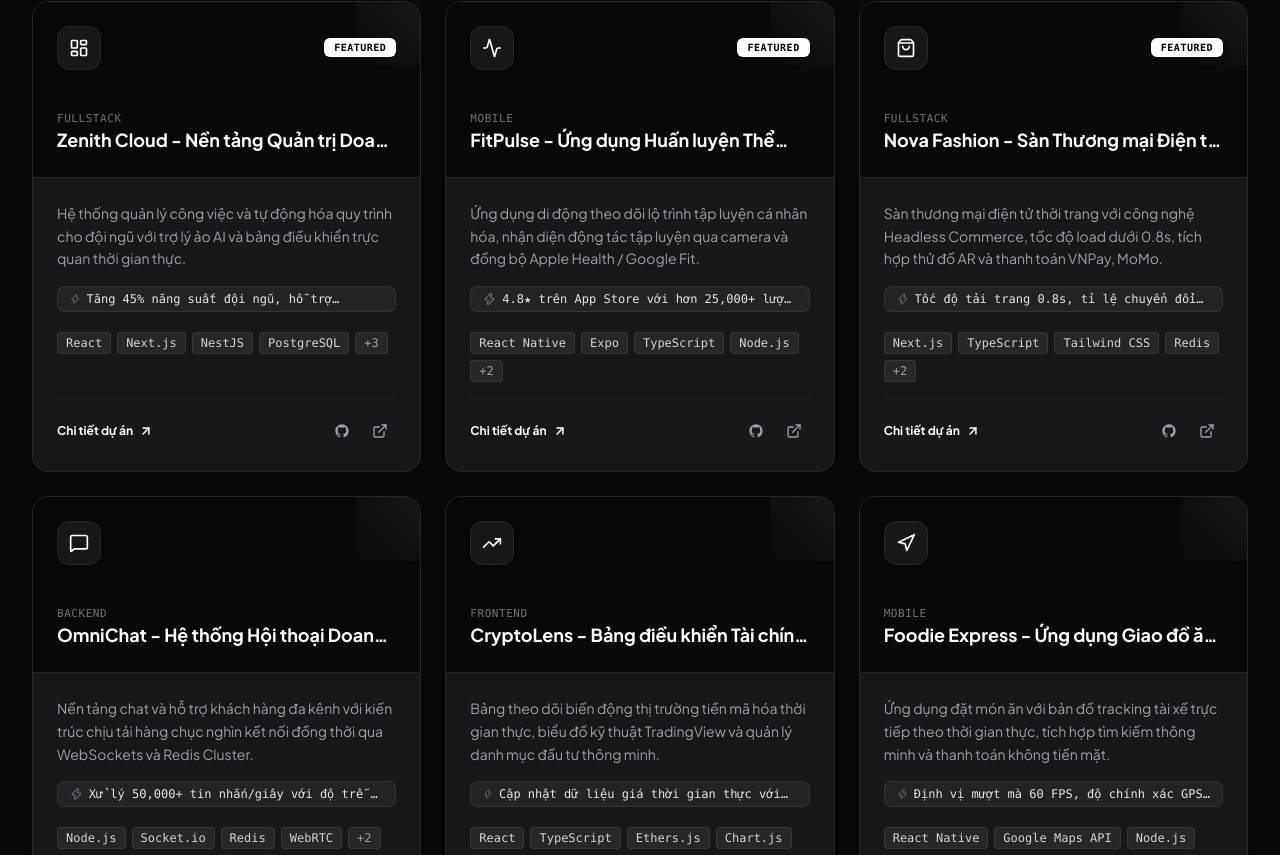
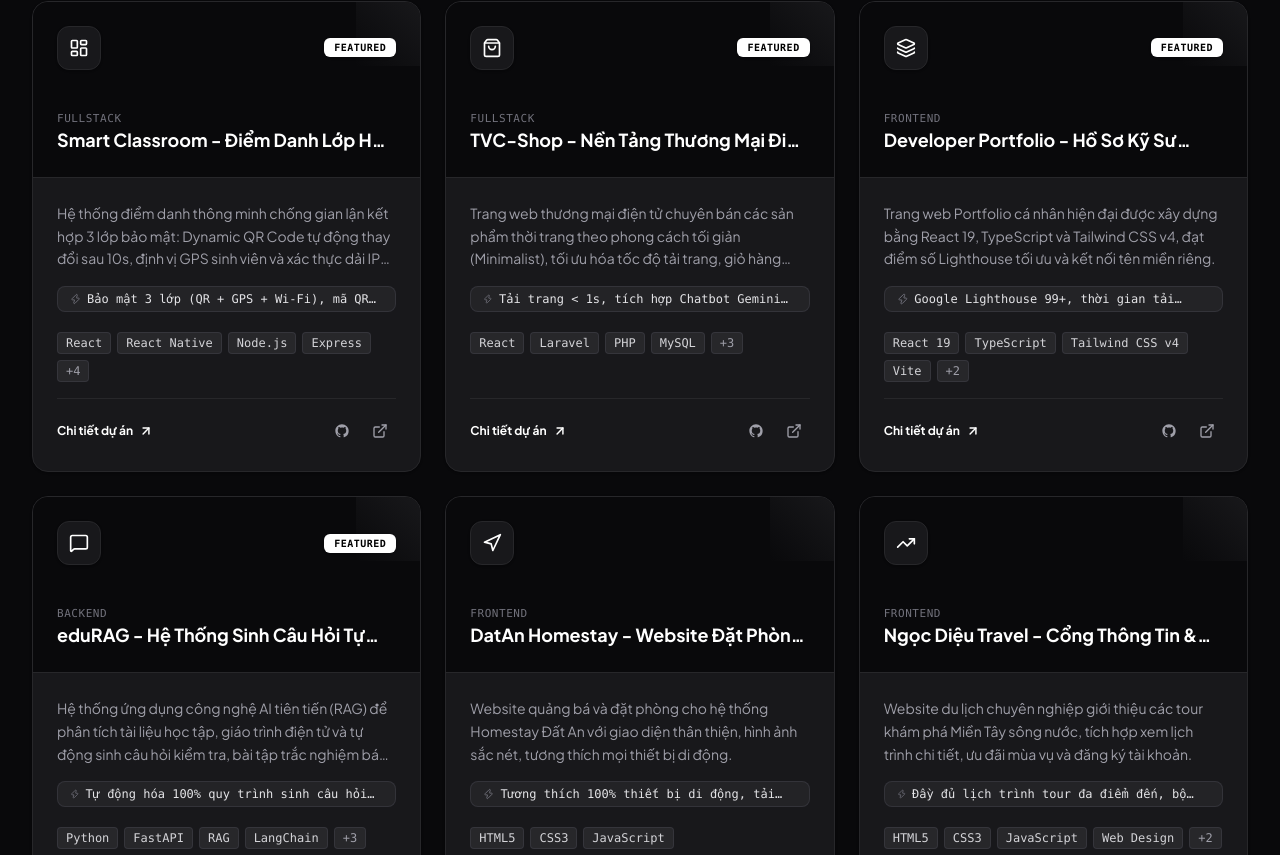
Before and after one commit to vancuong2k4/portfolio, a React (Vite) app: page / in a window 1280 px wide. Shown: the part 4245-5100 px from the top of the page. Built offline with nearby package versions, Linux system fonts and the light colour scheme.

Commit message:
feat: replace mock projects with real GitHub repositories and add source code & live demo links

```diff
--- a/src/components/ProjectModal.tsx
+++ b/src/components/ProjectModal.tsx
@@ -141,7 +141,7 @@
                 className="flex items-center gap-2 px-5 py-2.5 rounded-xl font-bold text-xs text-zinc-800 dark:text-zinc-200 bg-zinc-100 dark:bg-zinc-900 hover:bg-zinc-200 dark:hover:bg-zinc-800 transition-colors border border-zinc-200 dark:border-zinc-800"
               >
                 <GithubIcon className="w-4 h-4" />
-                <span>Source Code</span>
+                <span>Xem Source Code</span>
               </a>
             )}
 
--- a/src/data/portfolioData.ts
+++ b/src/data/portfolioData.ts
@@ -70,159 +70,159 @@
 
 export const projectsData: Project[] = [
   {
-    id: "zenith-saas",
-    title: "Zenith Cloud - Nền tảng Quản trị Doanh nghiệp AI",
+    id: "smart-classroom",
+    title: "Smart Classroom - Điểm Danh Lớp Học Thông Minh",
     category: "fullstack",
-    subtitle: "SaaS Platform với AI Analytics & Real-time Collaboration",
-    description: "Hệ thống quản lý công việc và tự động hóa quy trình cho đội ngũ với trợ lý ảo AI và bảng điều khiển trực quan thời gian thực.",
-    fullDescription: "Zenith Cloud là nền tảng quản trị công việc toàn diện theo kiến trúc Micro-frontend kết hợp Backend NestJS và PostgreSQL. Tích hợp AI phân tích năng suất, realtime collaborative board qua WebSocket và thanh toán Stripe đa tiền tệ.",
-    tags: ["React", "Next.js", "NestJS", "PostgreSQL", "Tailwind CSS", "OpenAI API", "Docker"],
-    metrics: "Tăng 45% năng suất đội ngũ, hỗ trợ 10,000+ active users",
-    liveUrl: "https://example.com/demo-zenith",
-    githubUrl: "https://github.com/your-username/zenith-cloud",
+    subtitle: "Hệ thống điểm danh chống gian lận đa lớp: Dynamic QR, GPS Location & Wi-Fi IP",
+    description: "Hệ thống điểm danh thông minh chống gian lận kết hợp 3 lớp bảo mật: Dynamic QR Code tự động thay đổi sau 10s, định vị GPS sinh viên và xác thực dải IP Wi-Fi giảng đường.",
+    fullDescription: "Dự án Monorepo gồm Backend RESTful API (Node.js/Express, PostgreSQL, PostGIS, Redis), Web Dashboard cho Giảng viên & Quản trị viên (React, Vite, Tailwind CSS) và Mobile App cho Sinh viên quét mã QR (React Native). Hệ thống sử dụng PostGIS tính toán tọa độ GPS trong bán kính 50m, Redis lưu mã QR Token với TTL 10 giây và Docker Compose giúp đóng gói triển khai toàn bộ dịch vụ.",
+    tags: ["React", "React Native", "Node.js", "Express", "PostgreSQL", "PostGIS", "Redis", "Docker"],
+    metrics: "Bảo mật 3 lớp (QR + GPS + Wi-Fi), mã QR động 10s/lần",
+    liveUrl: "https://github.com/vancuong2k4/Smart-Classroom-Management-System#readme",
+    githubUrl: "https://github.com/vancuong2k4/Smart-Classroom-Management-System",
     featured: true,
     gradient: "from-blue-600 via-indigo-600 to-violet-600",
     iconName: "LayoutDashboard",
     features: [
-      "Bảng điều khiển Kanban thời gian thực với drag-and-drop mượt mà",
-      "Trợ lý AI tự động tóm tắt cuộc họp và phân công nhiệm vụ",
-      "Hệ thống phân quyền RBAC đa cấp độ (Admin, Manager, Member)",
-      "Tích hợp cổng thanh toán Stripe và webhook tự động kích hoạt tài khoản"
+      "Dynamic QR Code thời gian thực với Redis TTL 10 giây chống chụp màn hình chia sẻ",
+      "Xác thực tọa độ định vị GPS sinh viên bằng PostGIS với bán kính cho phép 50m quanh giảng đường",
+      "Kiểm tra dải IP mạng Wi-Fi trường học để đảm bảo sinh viên đang có mặt tại trường",
+      "Bảng điều khiển Giảng viên quản lý khóa học, danh sách điểm danh và thống kê chuyên cần"
     ],
     architecture: [
-      "Frontend: Next.js App Router, Tailwind CSS, Zustand, Shadcn UI",
-      "Backend: NestJS microservices, RabbitMQ message broker",
-      "Database: PostgreSQL with Prisma ORM, Redis for caching & rate limiting",
-      "DevOps: Docker containers, deployed on AWS ECS with GitHub Actions CI/CD"
+      "Monorepo: Cấu trúc backend, frontend-web, frontend-mobile tách biệt rõ ràng",
+      "Backend: Node.js (Express), PostgreSQL với PostGIS extension, Redis Cache",
+      "Frontend Web: React, Vite, Tailwind CSS, Lucide Icons",
+      "Mobile: React Native (Expo) quét camera QR siêu tốc độ và truy vấn Geolocation",
+      "DevOps: Docker Compose triển khai môi trường cơ sở dữ liệu và container"
     ]
   },
   {
-    id: "fitpulse-mobile",
-    title: "FitPulse - Ứng dụng Huấn luyện Thể thao Thông minh",
-    category: "mobile",
-    subtitle: "React Native & AI Computer Vision Fitness Tracker",
-    description: "Ứng dụng di động theo dõi lộ trình tập luyện cá nhân hóa, nhận diện động tác tập luyện qua camera và đồng bộ Apple Health / Google Fit.",
-    fullDescription: "FitPulse là ứng dụng di động đa nền tảng (iOS & Android) được xây dựng bằng React Native. Ứng dụng cung cấp bài tập cá nhân hóa dựa trên AI, theo dõi nhịp tim qua kết nối BLE (Bluetooth Low Energy) và cộng đồng giao lưu xã hội.",
-    tags: ["React Native", "Expo", "TypeScript", "Node.js", "Supabase", "HealthKit"],
-    metrics: "4.8★ trên App Store với hơn 25,000+ lượt tải",
-    liveUrl: "https://example.com/demo-fitpulse",
-    githubUrl: "https://github.com/your-username/fitpulse-mobile",
-    featured: true,
-    gradient: "from-emerald-500 via-teal-600 to-cyan-600",
-    iconName: "Activity",
-    features: [
-      "Hơn 300+ bài tập hoạt họa 3D chất lượng cao với hướng dẫn chi tiết",
-      "Đồng bộ hai chiều với Apple HealthKit và Google Health Connect",
-      "Chế độ ngoại tuyến (Offline-first) với WatermelonDB",
-      "Bảng xếp hạng bạn bè và thông báo đẩy (Push Notifications) giữ lửa tập luyện"
-    ],
-    architecture: [
-      "Client: React Native (Expo SDK 52), Reanimated 3, Redux Toolkit",
-      "Backend: Node.js serverless functions trên Supabase Edge",
-      "Storage: Supabase PostgreSQL & S3 media storage",
-      "Notifications: OneSignal push notification integration"
-    ]
-  },
-  {
-    id: "nova-ecommerce",
-    title: "Nova Fashion - Sàn Thương mại Điện tử Đa kênh",
+    id: "tvc-shop",
+    title: "TVC-Shop - Nền Tảng Thương Mại Điện Tử Minimalist",
     category: "fullstack",
-    subtitle: "Headless E-Commerce Siêu Tốc Độ & Trải nghiệm Mua sắm 3D",
-    description: "Sàn thương mại điện tử thời trang với công nghệ Headless Commerce, tốc độ load dưới 0.8s, tích hợp thử đồ AR và thanh toán VNPay, MoMo.",
-    fullDescription: "Giải pháp thương mại điện tử thế hệ mới giải quyết bài toán tải trang chậm của các shop online truyền thống. Điểm số Google Lighthouse đạt 99/100, hỗ trợ tìm kiếm ngữ nghĩa thông minh và giỏ hàng thời gian thực.",
-    tags: ["Next.js", "TypeScript", "Tailwind CSS", "Redis", "VNPay / MoMo API", "Stripe"],
-    metrics: "Tốc độ tải trang 0.8s, tỉ lệ chuyển đổi tăng 32%",
-    liveUrl: "https://example.com/demo-nova",
-    githubUrl: "https://github.com/your-username/nova-ecommerce",
+    subtitle: "Hệ thống bán hàng thời trang tối giản với React & Laravel RESTful API",
+    description: "Trang web thương mại điện tử chuyên bán các sản phẩm thời trang theo phong cách tối giản (Minimalist), tối ưu hóa tốc độ tải trang, giỏ hàng mượt mà và tích hợp Chatbot AI.",
+    fullDescription: "TVC-Shop được xây dựng với kiến trúc hiện đại: Frontend React (Vite, TailwindCSS) và Backend Laravel 8.x cung cấp RESTful APIs an toàn, chuẩn MVC. Hệ thống hỗ trợ quản lý sản phẩm nhiều biến thể (màu sắc, kích thước), giỏ hàng, đặt hàng, mã giảm giá (coupon), yêu thích (wishlist), đánh giá sản phẩm và tích hợp Google Gemini AI Chatbot tư vấn khách hàng tự động.",
+    tags: ["React", "Laravel", "PHP", "MySQL", "Tailwind CSS", "RESTful API", "Gemini AI"],
+    metrics: "Tải trang < 1s, tích hợp Chatbot Gemini AI hỗ trợ khách hàng",
+    liveUrl: "https://github.com/vancuong2k4/TVC-Shop#readme",
+    githubUrl: "https://github.com/vancuong2k4/TVC-Shop",
     featured: true,
     gradient: "from-amber-500 via-orange-600 to-rose-600",
     iconName: "ShoppingBag",
     features: [
-      "Tối ưu Core Web Vitals tối đa, hỗ trợ Incremental Static Regeneration (ISR)",
-      "Tích hợp cổng thanh toán nội địa (VNPay, MoMo) & quốc tế (Stripe, PayPal)",
-      "Bộ lọc sản phẩm đa tiêu chí tức thì (Faceted search) không giật lag",
-      "Hệ thống quản lý kho hàng và đồng bộ đơn hàng tự động"
+      "Giao diện thiết kế phong cách Minimalist (Trắng/Đen), font chữ sang trọng, chuẩn Responsive",
+      "Quản lý sản phẩm đa biến thể (màu sắc, size, tồn kho) và giỏ hàng thời gian thực",
+      "Tích hợp trợ lý ảo Google Gemini AI Chatbot giải đáp thắc mắc và gợi ý sản phẩm",
+      "Bảng quản trị Admin đầy đủ: quản lý danh mục, sản phẩm, đơn hàng và doanh thu"
     ],
     architecture: [
-      "Frontend: Next.js 14, Tailwind CSS, Framer Motion",
-      "Backend: Node.js / Express micro-api, Redis Cache",
-      "Database: MongoDB with Mongoose, MeiliSearch for lightning search"
+      "Frontend: React.js (Vite), Tailwind CSS, Context API quản lý state toàn cục",
+      "Backend: Laravel 8.x, Eloquent ORM, MySQL Database",
+      "Auth: Phân quyền Admin / Customer, hỗ trợ đăng nhập Google OAuth"
     ]
   },
   {
-    id: "omnichat-realtime",
-    title: "OmniChat - Hệ thống Hội thoại Doanh nghiệp Realtime",
-    category: "backend",
-    subtitle: "High-concurrency Real-time Chat Engine",
-    description: "Nền tảng chat và hỗ trợ khách hàng đa kênh với kiến trúc chịu tải hàng chục nghìn kết nối đồng thời qua WebSockets và Redis Cluster.",
-    fullDescription: "OmniChat cung cấp giải pháp liên lạc nội bộ và CSKH cho các tổ chức. Hệ thống mã hóa đầu cuối (E2EE), chia sẻ tập tin tức thì, cuộc gọi thoại WebRTC và bot tự động phản hồi 24/7.",
-    tags: ["Node.js", "Socket.io", "Redis", "WebRTC", "PostgreSQL", "Docker"],
-    metrics: "Xử lý 50,000+ tin nhắn/giây với độ trễ < 30ms",
-    liveUrl: "https://example.com/demo-omnichat",
-    githubUrl: "https://github.com/your-username/omnichat-engine",
-    featured: false,
-    gradient: "from-cyan-500 via-blue-600 to-indigo-700",
-    iconName: "MessageSquare",
+    id: "portfolio-website",
+    title: "Developer Portfolio - Hồ Sơ Kỹ Sư Công Nghệ Trực Tuyến",
+    category: "frontend",
+    subtitle: "Website Portfolio cá nhân Monochrome tối giản, hiệu năng cao trên React 19",
+    description: "Trang web Portfolio cá nhân hiện đại được xây dựng bằng React 19, TypeScript và Tailwind CSS v4, đạt điểm số Lighthouse tối ưu và kết nối tên miền riêng.",
+    fullDescription: "Portfolio cá nhân mang đậm phong cách kỹ thuật lập trình viên với bảng màu Monochrome (Trắng - Đen tối giản). Trang web được tối ưu hóa toàn diện về khả năng hiển thị, tương tác Dark/Light mode, hiệu ứng mượt mà, cấu trúc component chặt chẽ, tối ưu SEO, hỗ trợ form liên hệ bảo mật và triển khai tự động CI/CD qua GitHub và Vercel.",
+    tags: ["React 19", "TypeScript", "Tailwind CSS v4", "Vite", "Lucide Icons", "Vercel"],
+    metrics: "Google Lighthouse 99+, thời gian tải trang < 0.5s",
+    liveUrl: "https://vancuong-official.id.vn",
+    githubUrl: "https://github.com/vancuong2k4/portfolio",
+    featured: true,
+    gradient: "from-zinc-700 via-zinc-800 to-black",
+    iconName: "Layers",
     features: [
-      "Kết nối liên tục hai chiều với cơ chế tự phục hồi kết nối (Auto reconnect)",
-      "Hỗ trợ cuộc gọi video / audio chất lượng cao qua WebRTC P2P",
-      "Mã hóa tin nhắn End-to-End Encryption (E2EE)",
-      "Lưu trữ lịch sử chat phân trang vô tận (Infinite scrolling)"
+      "Ngôn ngữ thiết kế Monochrome tinh tế, độ tương phản cao, chuyển đổi Dark / Light theme tức thì",
+      "Đồng bộ trực tiếp mã nguồn với các dự án thực tế trên GitHub cá nhân",
+      "Form liên hệ trực tiếp với cơ chế xác thực dữ liệu và chống spam",
+      "Tối ưu hóa SEO, Open Graph và kết nối tên miền chính thức vancuong-official.id.vn"
     ],
     architecture: [
-      "Socket Server: Node.js Cluster with Socket.io Redis Adapter",
-      "Database: ScyllaDB / PostgreSQL for message persistence",
-      "Media: AWS S3 + CloudFront CDN for encrypted attachments"
+      "Frontend: React 19, TypeScript, Vite, Tailwind CSS v4",
+      "State & Theme: React Context API lưu trạng thái Dark/Light mode trong LocalStorage",
+      "Hosting: Vercel Global Edge Network với chứng chỉ bảo mật SSL tự động"
     ]
   },
   {
-    id: "crypto-lens",
-    title: "CryptoLens - Bảng điều khiển Tài chính Web3 & DEX",
-    category: "frontend",
-    subtitle: "Interactive Crypto Analytics & Portfolio Dashboard",
-    description: "Bảng theo dõi biến động thị trường tiền mã hóa thời gian thực, biểu đồ kỹ thuật TradingView và quản lý danh mục đầu tư thông minh.",
-    fullDescription: "Ứng dụng web hiển thị dữ liệu tài chính trực quan với đồ thị tương tác cao. Kết nối ví Web3 (Metamask, Phantom) để theo dõi số dư ví on-chain và cảnh báo biến động giá qua Telegram bot.",
-    tags: ["React", "TypeScript", "Ethers.js", "Chart.js", "Tailwind CSS"],
-    metrics: "Cập nhật dữ liệu giá thời gian thực với hơn 15 sàn giao dịch",
-    liveUrl: "https://example.com/demo-cryptolens",
-    githubUrl: "https://github.com/your-username/crypto-lens",
-    featured: false,
-    gradient: "from-purple-600 via-pink-600 to-red-500",
-    iconName: "TrendingUp",
+    id: "edurag-ai",
+    title: "eduRAG - Hệ Thống Sinh Câu Hỏi Tự Động Bằng AI & RAG",
+    category: "backend",
+    subtitle: "Ứng dụng AI thế hệ mới (Retrieval-Augmented Generation) sinh đề thi từ học liệu điện tử",
+    description: "Hệ thống ứng dụng công nghệ AI tiên tiến (RAG) để phân tích tài liệu học tập, giáo trình điện tử và tự động sinh câu hỏi kiểm tra, bài tập trắc nghiệm bám sát nội dung.",
+    fullDescription: "eduRAG giải quyết bài toán tốn thời gian trong việc tạo đề thi và ôn tập bài giảng. Hệ thống xử lý các tài liệu học tập định dạng PDF, DOCX, bẻ nhỏ văn bản (chunking), tạo Vector Embeddings và kết hợp LLM để tự động sinh ngân hàng câu hỏi trắc nghiệm đa cấp độ (Nhận biết, Thông hiểu, Vận dụng) kèm đáp án giải thích chi tiết.",
+    tags: ["Python", "FastAPI", "RAG", "LangChain", "Vector DB", "LLM", "OpenAI / Gemini"],
+    metrics: "Tự động hóa 100% quy trình sinh câu hỏi trắc nghiệm chuẩn xác",
+    liveUrl: "https://github.com/vancuong2k4/eduRAG#readme",
+    githubUrl: "https://github.com/vancuong2k4/eduRAG",
+    featured: true,
+    gradient: "from-purple-600 via-violet-600 to-indigo-700",
+    iconName: "MessageSquare",
     features: [
-      "Biểu đồ hình nến tương tác đầy đủ chỉ báo (RSI, MACD, MA)",
-      "Kết nối ví Web3 đa chuỗi (Ethereum, BSC, Solana, Polygon)",
-      "Tính toán lãi/lỗ (P&L) tự động theo thời gian thực",
-      "Giao diện Dark Mode chuẩn tài chính hiện đại"
+      "Tiếp nhận và bóc tách nội dung từ tài liệu học liệu số (PDF, Word, Text)",
+      "Chuyển hóa văn bản thành Vector Embeddings và lưu trữ trong Vector Database",
+      "Tự động sinh câu hỏi trắc nghiệm 4 đáp án kèm lời giải chi tiết theo chuẩn RAG",
+      "Tùy biến mức độ khó và số lượng câu hỏi theo từng chương mục"
     ],
     architecture: [
-      "Frontend: React with Vite, Tailwind CSS, Lucide Icons",
-      "Data Feed: Binance WebSocket Streams & CoinGecko API"
+      "AI Pipeline: LangChain, ChromaDB / FAISS Vector Store, Prompt Engineering",
+      "Backend API: Python FastAPI bất đồng bộ hiệu năng cao",
+      "LLMs: Tích hợp OpenAI GPT-4o / Google Gemini API"
     ]
   },
   {
-    id: "foodie-delivery",
-    title: "Foodie Express - Ứng dụng Giao đồ ăn & Định vị Trực tiếp",
-    category: "mobile",
-    subtitle: "React Native Food Delivery App with Live Driver GPS",
-    description: "Ứng dụng đặt món ăn với bản đồ tracking tài xế trực tiếp theo thời gian thực, tích hợp tìm kiếm thông minh và thanh toán không tiền mặt.",
-    fullDescription: "Hệ thống bao gồm ứng dụng cho khách hàng và ứng dụng cho tài xế. Tối ưu hóa thuật toán định vị GPS để tiết kiệm pin tối đa, cập nhật lộ trình di chuyển mượt mà trên bản đồ Google Maps.",
-    tags: ["React Native", "Google Maps API", "Node.js", "Firebase", "Redux"],
-    metrics: "Định vị mượt mà 60 FPS, độ chính xác GPS sai số < 5m",
-    liveUrl: "https://example.com/demo-foodie",
-    githubUrl: "https://github.com/your-username/foodie-express",
+    id: "datan-homestay",
+    title: "DatAn Homestay - Website Đặt Phòng & Dịch Vụ Du Lịch",
+    category: "frontend",
+    subtitle: "Website quảng bá không gian nghỉ dưỡng và đặt phòng du lịch trực tuyến",
+    description: "Website quảng bá và đặt phòng cho hệ thống Homestay Đất An với giao diện thân thiện, hình ảnh sắc nét, tương thích mọi thiết bị di động.",
+    fullDescription: "Dự án website dành cho du khách tìm hiểu và đặt phòng tại Đất An Homestay. Thiết kế giao diện thân thiện với hình ảnh trực quan, danh mục phòng đa dạng kèm bảng giá minh bạch, các tiện ích trải nghiệm (tiệc nướng BBQ, tour trải nghiệm sinh thái), bản đồ chỉ đường và form gửi yêu cầu đặt phòng nhanh chóng.",
+    tags: ["HTML5", "CSS3", "JavaScript", "Responsive Design", "UI/UX", "GitHub Pages"],
+    metrics: "Tương thích 100% thiết bị di động, tải trang mượt mà",
+    liveUrl: "https://vancuong2k4.github.io/DatAnHomestay/",
+    githubUrl: "https://github.com/vancuong2k4/DatAnHomestay",
     featured: false,
-    gradient: "from-yellow-500 via-amber-600 to-red-600",
+    gradient: "from-emerald-600 via-teal-600 to-cyan-600",
     iconName: "Navigation",
     features: [
-      "Bản đồ tương tác với icon tài xế di chuyển mượt mà theo góc xoay",
-      "Hệ thống gợi ý món ăn theo vị trí và thói quen sở thích",
-      "Thông báo trạng thái đơn hàng: Đang chuẩn bị -> Đang giao -> Đã tới nơi",
-      "Đánh giá và tip tài xế tiện lợi"
+      "Bộ sưu tập hình ảnh không gian phòng và tiện ích nghỉ dưỡng chất lượng cao",
+      "Bảng thông tin chi tiết từng loại phòng kèm biểu phí và chính sách phụ thu rõ ràng",
+      "Form liên hệ đặt chỗ trực tuyến tích hợp gọi điện và nhắn tin tư vấn nhanh",
+      "Bố cục Responsive tối ưu cho du khách sử dụng smartphone khi đi du lịch"
     ],
     architecture: [
-      "Mobile: React Native, React Native Maps, Reanimated",
-      "Backend: Firebase Cloud Functions & Firestore Realtime DB"
+      "Frontend: HTML5 Semantic, CSS3 hiện đại (Flexbox/Grid), JavaScript",
+      "Hosting: GitHub Pages triển khai liên tục từ nhánh main"
+    ]
+  },
+  {
+    id: "travel-ngocdieu",
+    title: "Ngọc Diệu Travel - Cổng Thông Tin & Đặt Tour Miền Tây",
+    category: "frontend",
+    subtitle: "Nền tảng đặt tour du lịch sinh thái, khám phá sông nước Đồng bằng Sông Cửu Long",
+    description: "Website du lịch chuyên nghiệp giới thiệu các tour khám phá Miền Tây sông nước, tích hợp xem lịch trình chi tiết, ưu đãi mùa vụ và đăng ký tài khoản.",
+    fullDescription: "Dự án website du lịch phục vụ du khách khám phá các tỉnh Miền Tây Nam Bộ. Hệ thống bao gồm trang chủ giới thiệu tour nổi bật, trang chi tiết lịch trình từng ngày, mục ưu đãi khuyến mãi mùa vụ, hệ thống đăng nhập/đăng ký tài khoản và form đăng ký tour du lịch sông nước.",
+    tags: ["HTML5", "CSS3", "JavaScript", "Web Design", "Responsive", "GitHub Pages"],
+    metrics: "Đầy đủ lịch trình tour đa điểm đến, bộ lọc chương trình ưu đãi",
+    liveUrl: "https://vancuong2k4.github.io/travel-ngocdieu/",
+    githubUrl: "https://github.com/vancuong2k4/travel-ngocdieu",
+    featured: false,
+    gradient: "from-blue-500 via-cyan-600 to-teal-500",
+    iconName: "TrendingUp",
+    features: [
+      "Trang chi tiết lịch trình tour theo từng ngày và từng điểm tham quan đặc sắc",
+      "Chuyên mục khuyến mãi cập nhật các gói tour giảm giá theo mùa",
+      "Giao diện đăng ký, đăng nhập tài khoản thành viên trực quan",
+      "Tích hợp bản đồ chỉ dẫn và biểu mẫu đặt tour linh hoạt"
+    ],
+    architecture: [
+      "Frontend: HTML5, CSS3, JavaScript tương tác mượt mà",
+      "Hosting: GitHub Pages với tốc độ phản hồi nhanh"
     ]
   }
 ]
```
Also changed, not shown: src/components/Projects.tsx (+8 -3 lines).
